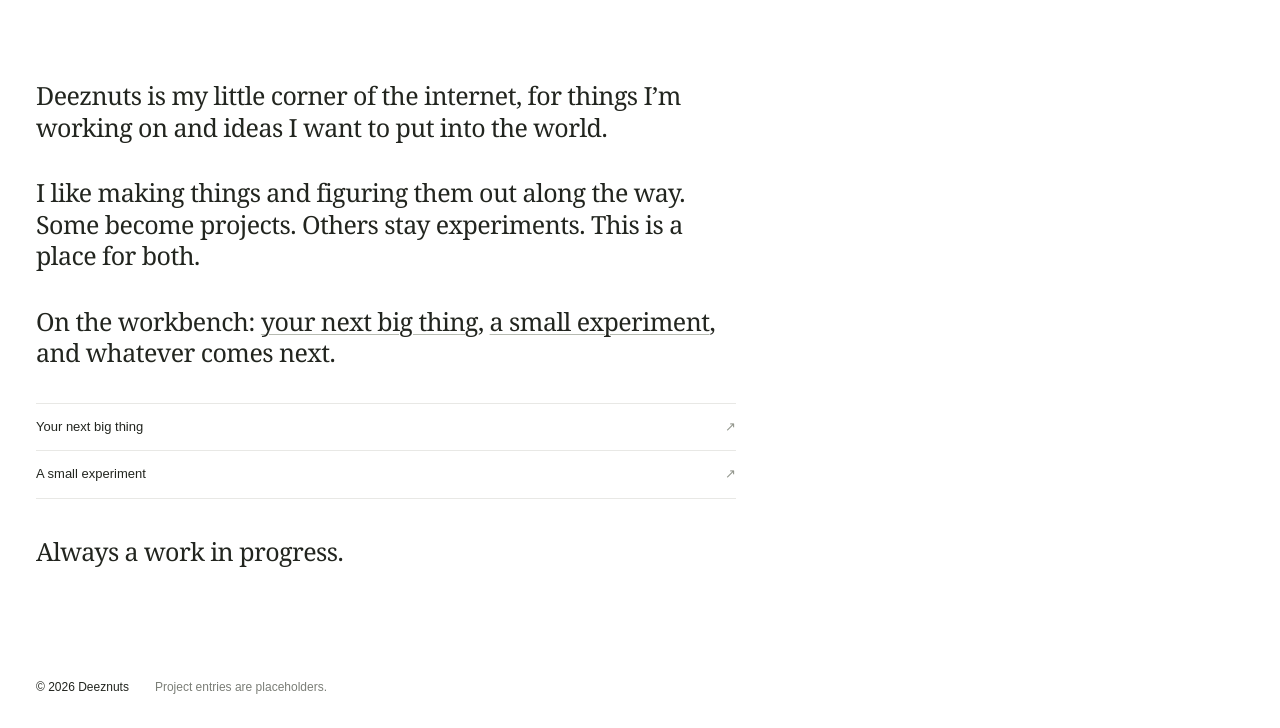
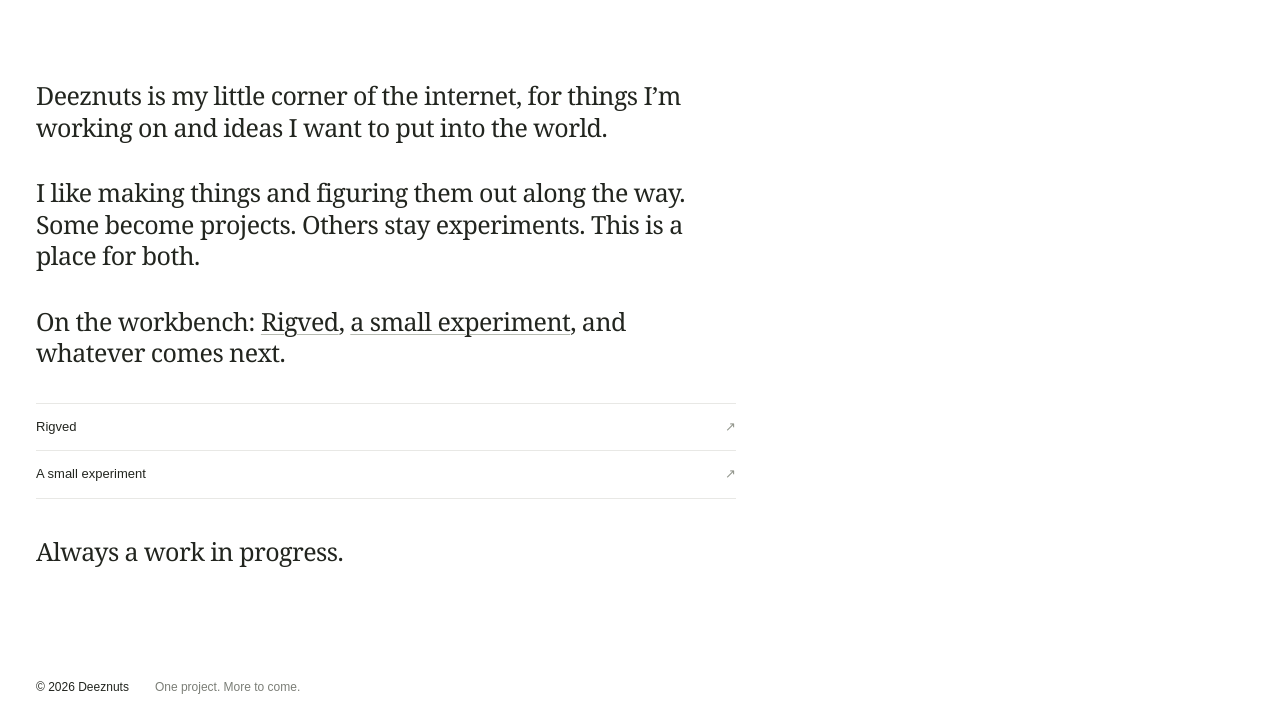
Before and after one commit to darthnihilus01/deeznuts, a plain HTML site: page dist/index.html in a window 1280 px wide. Shown: the part 101-829 px from the top of the page. Drawn offline with Linux system fonts and the light colour scheme.

Commit message:
Sync Rigved project entry to portfolio

```diff
--- a/dist/index.html
+++ b/dist/index.html
@@ -3,9 +3,9 @@
 <body><header><a class="wordmark" href="#" aria-label="Deeznuts home">dn.</a><nav aria-label="Main navigation"><a href="#projects">Projects</a><a href="#about">About</a></nav></header>
 <main><h1>Deeznuts is my little corner of the internet, for things I’m working on and ideas I want to put into the world.</h1>
 <p id="about">I like making things and figuring them out along the way. Some become projects. Others stay experiments. This is a place for both.</p>
-<p id="projects">On the workbench: <a href="#project-one">your next big thing</a>, <a href="#project-two">a small experiment</a>, and whatever comes next.</p>
-<details id="project-one"><summary>Your next big thing <span>↗</span></summary><div>A placeholder for your main project. Add its name, a short description, and a link here.</div></details>
+<p id="projects">On the workbench: <a href="#rigved">Rigved</a>, <a href="#project-two">a small experiment</a>, and whatever comes next.</p>
+<details id="rigved"><summary>Rigved <span>↗</span></summary><div>Shared repository memory for coding agents through MCP, with capture hooks and persistent context.<br><a href="https://github.com/darthnihilus01/shared-agent-memory">View on GitHub ↗</a> <span class="repo-note">(private repository)</span></div></details>
 <details id="project-two"><summary>A small experiment <span>↗</span></summary><div>A placeholder for an idea in progress. Replace this with something you’re exploring.</div></details>
 <p class="closing">Always a work in progress.</p></main>
-<footer><span>© 2026 Deeznuts</span><span>Project entries are placeholders.</span></footer>
+<footer><span>© 2026 Deeznuts</span><span>One project. More to come.</span></footer>
 <script src="script.js"></script></body></html>
```
